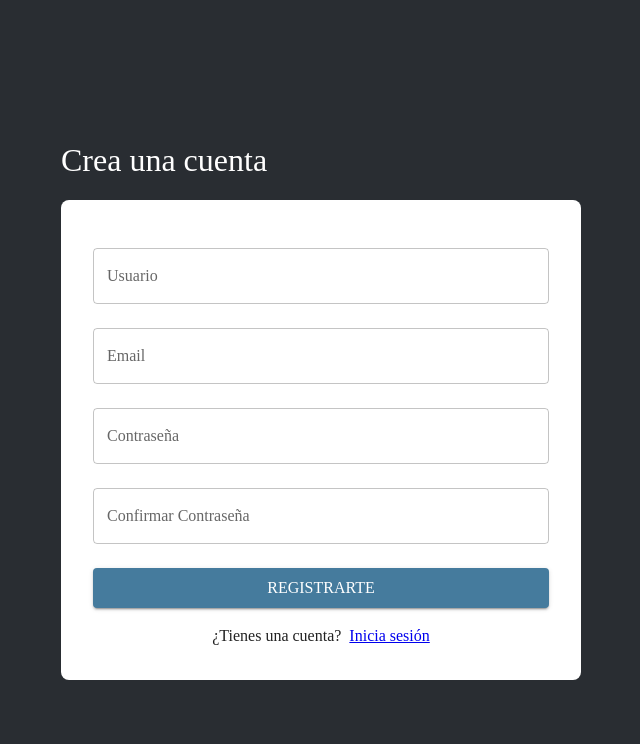
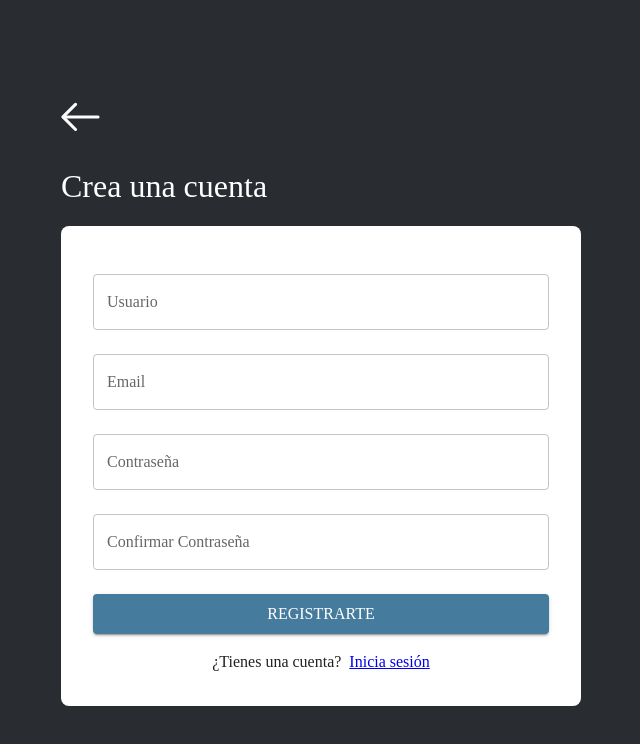
Before and after one commit to MFabri31/bajon-app, a React (Vite) app: page /signup in a window 1280 px wide. Shown: the top 744 px of the page, without its empty margins (319-959 px from the left). Built offline with nearby package versions, Linux system fonts and the light colour scheme; no server answers; a web font is replaced by a local one.

Commit message:
Agrega boton de atras

```diff
--- a/src/pages/LoginPage/LoginPage.jsx
+++ b/src/pages/LoginPage/LoginPage.jsx
@@ -3,6 +3,8 @@ import LoginForm from '../../components/LoginForm'
 import UserProfile from '../../components/UserProfile/UserProfile'
 import { Box, Typography } from '@mui/material'
 import { useAppContext } from '../../context/AppContext'
+import { Link } from 'react-router-dom'
+import ArrowLeft from '../../assets/icons/icon-arrow-left.svg'
 
 const LoginPage = () => {
 	const { token, setToken } = useAppContext()
@@ -26,9 +28,13 @@ const LoginPage = () => {
 				padding: 2,
 				minHeight: '100vh',
 			}}>
+			<Link to='/' style={{ color: 'white' }}>
+				<img src={ArrowLeft} alt='arrow icon ' />
+			</Link>
 			<Typography fontSize='2rem' marginY='1rem' color='white'>
 				Iniciar Sesión
 			</Typography>
+
 			<LoginForm />
 		</Box>
 	)
--- a/src/pages/SignupPage/SignupPage.jsx
+++ b/src/pages/SignupPage/SignupPage.jsx
@@ -1,5 +1,7 @@
 import { Box, Typography } from '@mui/material'
+import { Link } from 'react-router-dom'
 import SignupForm from '../../components/SignupForm'
+import ArrowLeft from '../../assets/icons/icon-arrow-left.svg'
 
 const SignupPage = () => {
 	return (
@@ -12,6 +14,9 @@ const SignupPage = () => {
 				padding: 2,
 				minHeight: '100vh',
 			}}>
+			<Link to='/' style={{ color: 'white' }}>
+				<img src={ArrowLeft} alt='arrow icon ' />
+			</Link>
 			<Typography fontSize='2rem' marginY='1rem' color='white'>
 				Crea una cuenta
 			</Typography>
```
Also changed, not shown: src/assets/icons/icon-arrow-left.svg (added).
